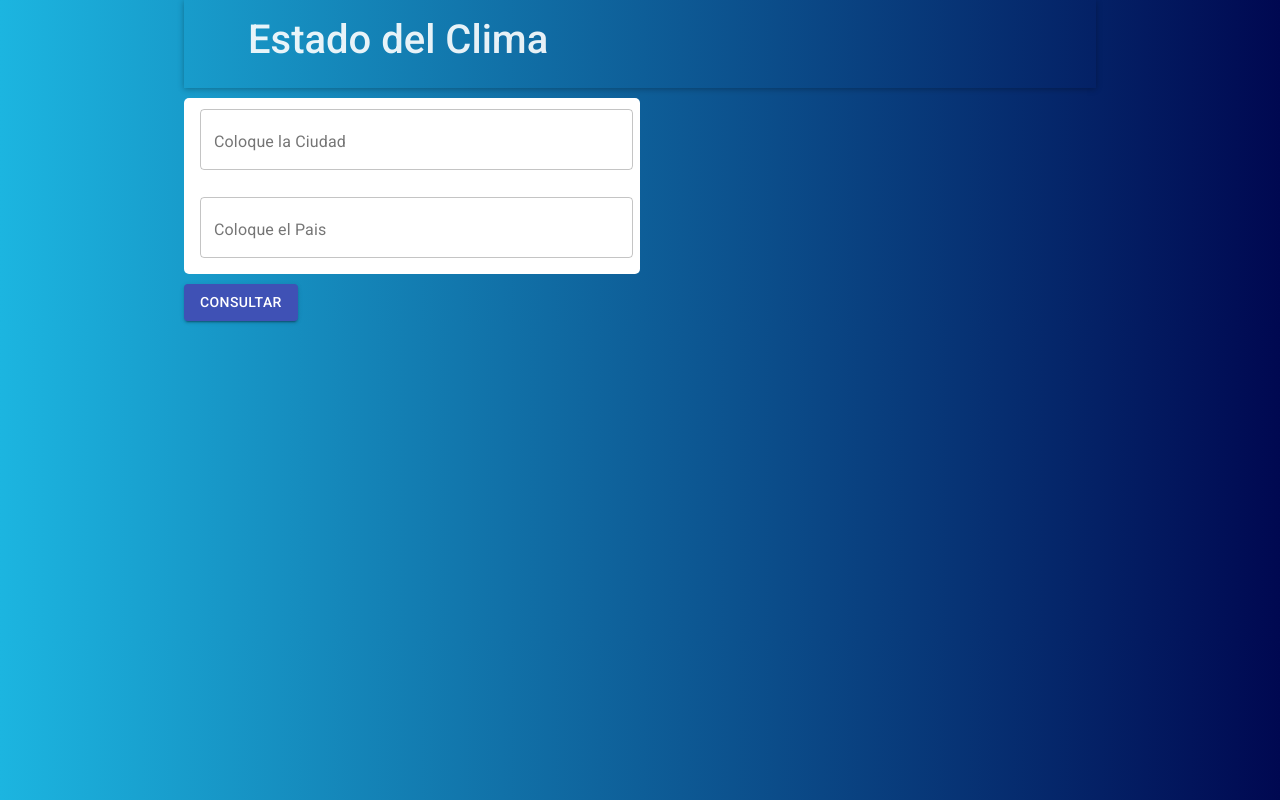
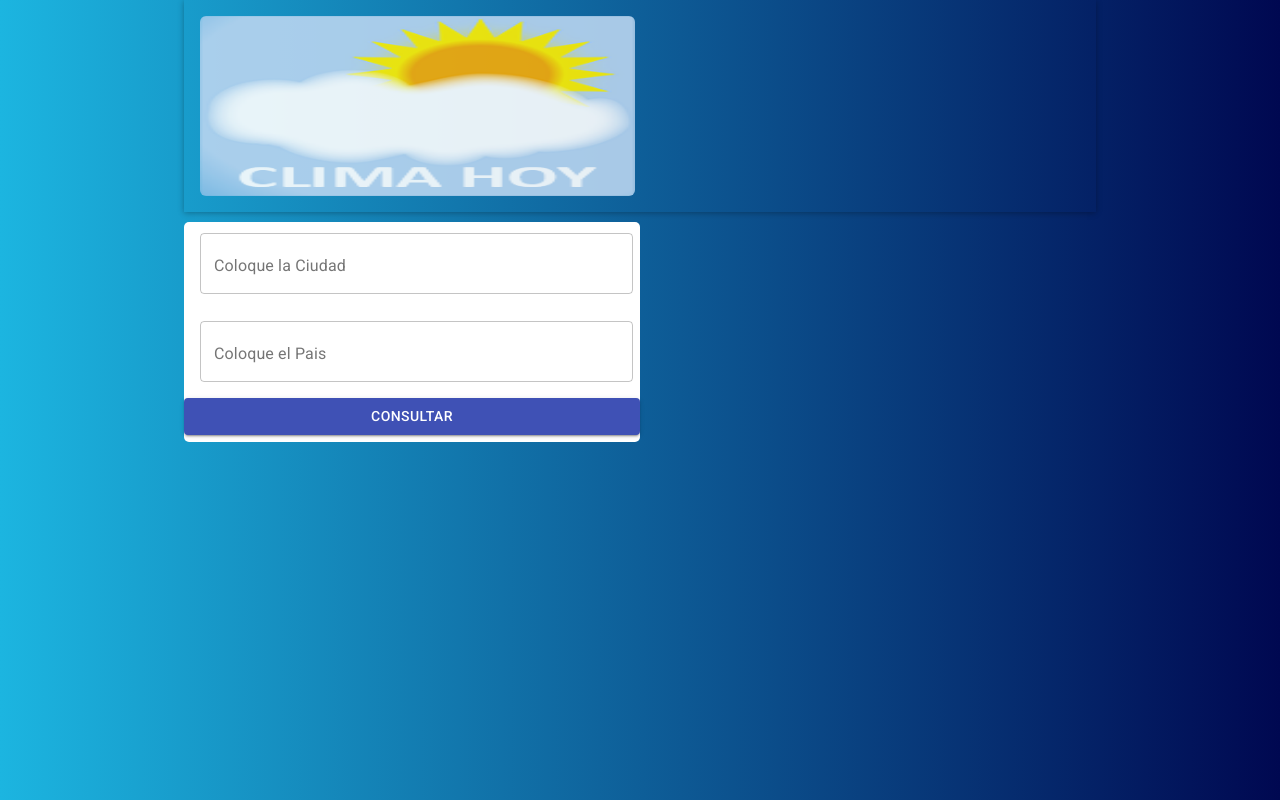
Before and after one commit to Carballo-jc/App-Clima, a React (Create React App) app: page / in a window 1280 px wide. Built offline with nearby package versions, Linux system fonts and the light colour scheme; no server answers.

Commit message:
se hizo el componente de card para la vista previa en el header

```diff
--- a/src/App.js
+++ b/src/App.js
@@ -11,21 +11,19 @@ const App = () => {
   const result = async (city, country) => {
     const data = await getWeather(city, country);
     setState(data);
+    console.log(data)
   };
 
   return (
     <>
-    <Container maxWidth='md'>
+      <Container maxWidth="md">
         <Header />
-      <Grid container direction='column' >
-        <Grid item md={6} xs={12}>
+        <Grid container direction="column">
+          <Grid item md={6} xs={12} >
             <WeatherForm result={result} />
           </Grid>
           <Grid item md={6} xs={12}>
-          {state ?
              <WeatherInfo state={state} />
-        : null
-        }
           </Grid>
         </Grid>
       </Container>
--- /dev/null
+++ b/src/components/card/CardDetail.js
@@ -0,0 +1,33 @@
+import React from "react";
+import useStyles from "../weatherinfo/styles";
+import { Card, CardContent, Typography } from "@material-ui/core";
+import clouts from "../../assets/images/wb_sunny-24px.svg";
+
+const CardDetail = (data) => {
+  console.log(data);
+  const classes = useStyles();
+
+  return (
+    <div>
+      <Card className={classes.root}>
+        <CardContent>
+          <Typography className={classes.title} gutterBottom>
+            <span>Ciudad:{data.data.name}</span>
+            <img src={clouts} className={classes.logo_header} alt="clima" />
+          </Typography>
+          <Typography variant="h6" component="h3">
+            <span>Temperatura:{data.data.main.temp}°</span>
+          </Typography>
+          <Typography className={classes.pos} color="textSecondary">
+            <span>Pronostico:{data.data.weather[0].description}</span>
+          </Typography>
+          <Typography className={classes.pos} color="textSecondary">
+            <span>Humedad:{data.data.main.humidity}</span>
+          </Typography>
+        </CardContent>
+      </Card>
+    </div>
+  );
+};
+
+export default CardDetail;
--- a/src/components/header/Header.js
+++ b/src/components/header/Header.js
@@ -1,20 +1,22 @@
 import React from "react";
 import { Box } from "@material-ui/core";
 import useStyles from "./styles";
-import clouts from "../../assets/wb_sunny-24px.svg";
+import clouts from "../../assets/clima-hoy.png";
+import WeatherInfo from "../weatherinfo/WeatherInfo";
 
 const Header = () => {
   const classes = useStyles();
   return (
     <Box component="header" className={classes.header_wrap}>
-      <h1
+      {/* <h1
         style={{
           color: "rgba(255,255,255,.9)",
         }}
       >
         Estado del Clima
-        <i src={clouts}></i>
-      </h1>
+      </h1> */}
+        <img src={clouts} className={classes.logo_header} alt='clima' />
+        <WeatherInfo />
     </Box>
   );
 };
--- a/src/components/header/styles.js
+++ b/src/components/header/styles.js
@@ -2,9 +2,18 @@ import { makeStyles } from "@material-ui/core";
 
 const useStyles = makeStyles(() => ({
   header_wrap: {
+    display:'flex',
+    justifyContent:'space-between',
+    alignItems:'center',
     backgroundColor: "var(--main-color-header)",
-    padding: "1rem 4rem",
+     padding: "1rem",
     boxShadow: "0 1px 6px rgba(0,0,0,.3)",
+  },
+  logo_header: {
+    borderRadius: 6,
+    opacity: 0.9,
+    width:435,
+    height:180
   },
 }));
 
--- a/src/components/weatherform/WeatherForm.js
+++ b/src/components/weatherform/WeatherForm.js
@@ -1,9 +1,7 @@
-import React from "react";
 import useForm from "../../hooks/useForm";
 import { getWeather } from "../../service/service";
 import { TextField ,Button, Grid} from "@material-ui/core";
 import useStyles from './styles'
-
 
 const WeatherForm = ({ result }) => {
   const classes = useStyles();
@@ -16,11 +14,11 @@ const WeatherForm = ({ result }) => {
     e.preventDefault();
     getWeather(city, country);
   };
+
   return (
-    <>
       <form onSubmit={getdata} className={classes.root}>
         <Grid container>
-      <Grid item xs={12} >
+          <Grid item xs={12}>
             <TextField
               label="Coloque la Ciudad"
               name="city"
@@ -31,7 +29,7 @@ const WeatherForm = ({ result }) => {
               onChange={handleInputChange}
             />
           </Grid>
-        <Grid item xs={12} >
+          <Grid item xs={12}>
             <TextField
               label="Coloque el Pais"
               name="country"
@@ -43,16 +41,15 @@ const WeatherForm = ({ result }) => {
             />
           </Grid>
         </Grid>
-
-         </form>
-        <Button variant="contained" color="primary"
+      <Button
+        variant="contained"
+        color="primary"
         type="submit"
          onClick={() => result(city, country)}
         >
         Consultar
       </Button>
-
-    </>
+        </form>
   );
 };
 
--- a/src/components/weatherform/styles.js
+++ b/src/components/weatherform/styles.js
@@ -2,17 +2,23 @@ import { makeStyles } from "@material-ui/core";
 
 const useStyles = makeStyles((theme) => ({
   root: {
-      display:'flex',
-      backgroundColor:'#fff',
-      width:'100%',
-      borderRadius:5,
-      marginTop:10,
-      marginBottom:10,
+    display: "flex",
+    flexDirection:'column',
+    backgroundColor: "#fff",
+    width: "100%",
+    height:220,
+    borderRadius: 5,
+    marginTop: 10,
+    marginBottom: 10,
     "& .MuiTextField-root": {
       margin: theme.spacing(2),
       width: "95%",
     },
   },
+  content_form: {
+    display: "flex",
+    maxWidth:'max-content'
+  },
 }));
 
 export default useStyles;
--- a/src/components/weatherinfo/WeatherInfo.js
+++ b/src/components/weatherinfo/WeatherInfo.js
@@ -1,41 +1,37 @@
-import React from 'react';
-import { Card, CardContent, Typography } from "@material-ui/core";
-import useStyles from './styles'
-import {API_KEY} from '../../keys'
+import {useState,useEffect} from "react";
+import { API_KEY,API_WEATHER } from "../../keys";
+import CardDetail from "../card/CardDetail";
 
+const WeatherInfo = ({ state }) => {
+  const [data, setData] = useState();
 
-const WeatherInfo = ({state}) => {
-    console.log(state)
-    const getTempCity = async() =>{
-      const api_city = `https://api.openweathermap.org/data/2.5/onecall?lat=-34.61315&lon=-58.37723&lang=sp&exclude=hourly&appid=${API_KEY}`;
-      const response = await fetch(api_city);
-      const data_city = await response.json()
-      console.log(data_city)
-    }
-const classes = useStyles();
-    return (
-      <Card className={classes.root}>
-        <CardContent>
-          <Typography
-            className={classes.title}
-            gutterBottom
-          >
-            <span>Ciudad:{state.name}</span>
-          </Typography>
-          <Typography variant="h6" component="h3">
-            <span>Temperatura:{state.main.temp}°</span>
-          </Typography>
-          <Typography className={classes.pos} color="textSecondary">
-            <span>Pronostico:{state.weather[0].description}</span>
-          </Typography>
-          <Typography className={classes.pos} color="textSecondary" >
-            <span>Humedad:{state.main.humidity}</span>
-          </Typography>
+  useEffect(() => {
+    const getWeather = async () => {
+      const API_URL = `${API_WEATHER}argentina,AR&lang=sp&exclude=hourly&appid=${API_KEY}&units=metric`;
+      const response = await fetch(API_URL);
+      const data = await response.json();
+      setData(data)
+      return data;
+    };
+    getWeather()
+  }, []);
 
-        </CardContent>
-        <button onClick={() => getTempCity()}>consultar pronostico</button>
-      </Card>
-    );
-}
+  // const lat = state.coord.lat;
+  // const lon = state.coord.lon;
+  // const getTempCity = async (lat,lon) => {
+  //   const api_city = `https://api.openweathermap.org/data/2.5/forecast?lat=${lat}&lon=${lon}&lang=sp&appid=${API_KEY}`;
+  //   const response = await fetch(api_city);
+  //   const data_city = await response.json();
+  //   setDay(data_city)
+  // };
+
+  return (
+   <div>
+     {
+       data && <CardDetail data={data} />
+     }
+   </div>
+  );
+};
 
 export default WeatherInfo;
--- a/src/service/service.js
+++ b/src/service/service.js
@@ -1,9 +1,11 @@
 import { API_KEY, API_WEATHER } from "../keys";
 
+
+
+
 export const getWeather = async (city, country) => {
- const api_day = `https://api.openweathermap.org/data/2.5/onecall?lat=${city}&lon=${country}&lang=sp&exclude=hourly&appid=3f1e2d5bbaefe7a57fd8b736c3d91e95`;
- const API_URL = `${API_WEATHER}${city},${country}&lang=sp&exclude=hourly&appid=${API_KEY}&units=metric`;
- const response = await fetch(API_URL);
+  const API_URL = `${API_WEATHER}${city},${country}&lang=sp&exclude=hourly&appid=${API_KEY}&units=metric`;
+  const response = await fetch(API_URL);
   const data = await response.json();
   return data;
 };
```
Also changed, not shown: src/assets/clima-hoy.png (added), src/assets/images/wb_sunny-24px.svg (renamed from src/assets/wb_sunny-24px.svg). Lines whose indentation alone changed are shown as unchanged.
